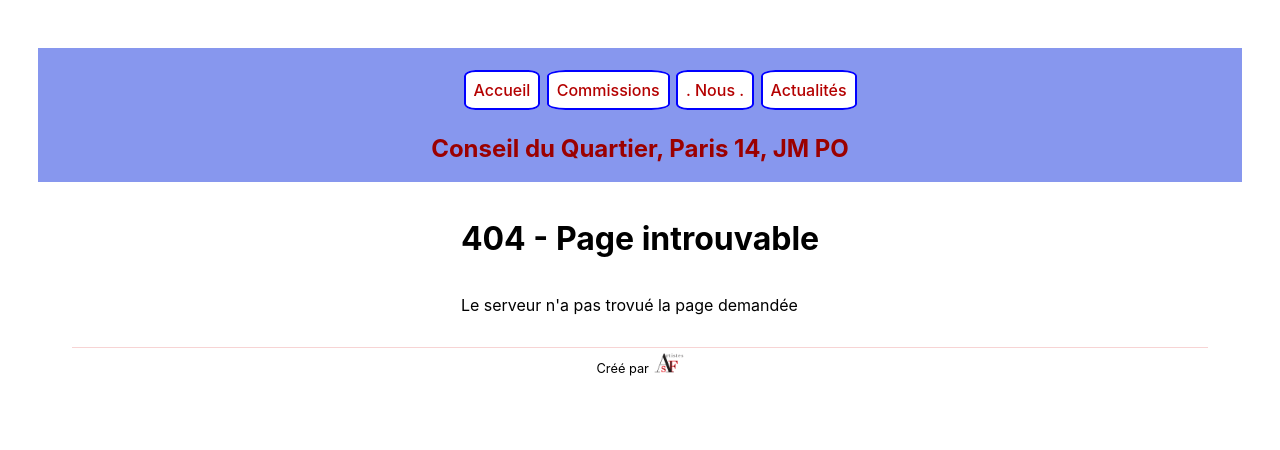
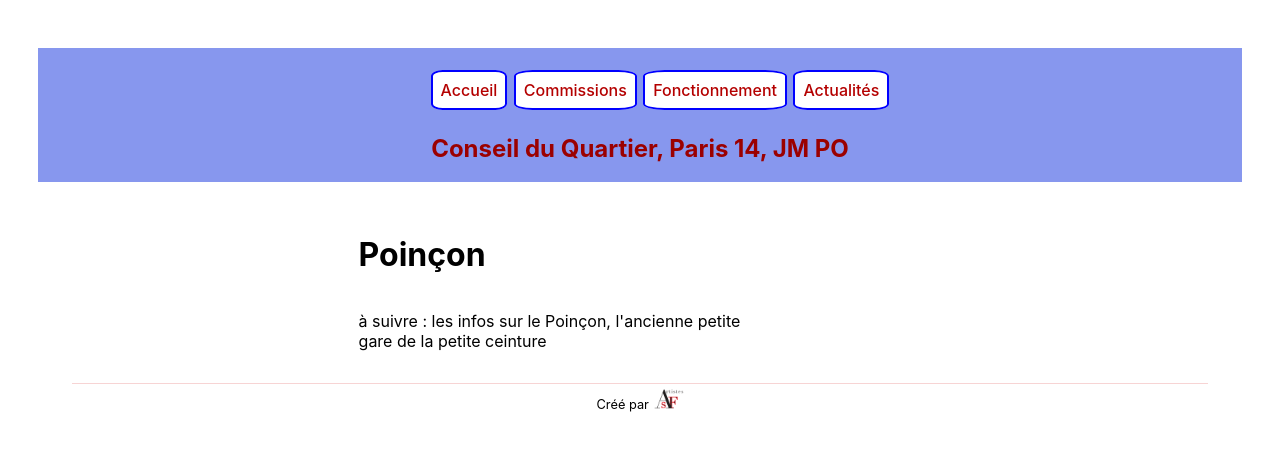
Before and after one commit to helgaParis/animation, a Next.js app: page /poincon in a window 1280 px wide. Before the commit this address had no page. Shown: the top 450 px of the page. Built offline with nearby package versions, Linux system fonts and the light colour scheme.

Commit message:
added content and pages

```diff
--- a/components/layout.js
+++ b/components/layout.js
@@ -68,6 +68,11 @@ export default function Layout({ children}) {
                                     </Link>
                                 </li>
                                 <li >
+                                    <Link href="/poincon">
+                                    <a title="Commission Poinçon" >Poinçon</a>
+                                    </Link>
+                                </li>
+                                <li >
                                     <Link href="/projets">
                                     <a title="Projets des commissions" >Projets</a>
                                     </Link>
@@ -81,7 +86,7 @@ export default function Layout({ children}) {
                         </li>
                         <li>
                             <Link href="/comitee">
-                            <a title="Nous" >. Nous .</a>
+                            <a title="Le fonctionnement du Conseil" >Fonctionnement</a>
                             </Link>
                             <ul className={styles.menu2}>
                                 <li>
--- a/pages/comitee.js
+++ b/pages/comitee.js
@@ -12,8 +12,9 @@ export default function Commitee() {
       </Head>
       <main className={styles.main}>
 
-        <h1 className={styles.title}>Le Comitée d'Animation</h1>
-
+        <h1 className={styles.title}>Le Comité d'Animation</h1>
+        <p>Réferent: Eric Bouchaud</p>
+        <p>Liste des membres du comité d'animation voir sur le site de la mairie: </p>
         <p>
 
         <a href="https://www.mairie14.paris.fr/vie-citoyenne/les-conseils-de-quartier/le-conseil-de-quartier-jean-moulin-porte-d-orleans-226" rel="noopener" target="_blank"> Page de la mairie: Les membres des commitées d'animation </a>
--- a/pages/index-echt.js
+++ b/pages/index-echt.js
@@ -19,7 +19,7 @@ export default function Home() {
             <div className={stylesPlan.row}>
                 <div className={stylesPlan.column}>
                     <h2>Qu’est-ce qu’un conseil de quartier ?</h2>
-                    <p>Le conseil de quartier est une commission consultative du conseil d’arrondissement, politiquement neutre,
+                    <p>Le conseil de quartier est une instance consultative du conseil d’arrondissement, politiquement neutre,
                         qui regroupe des habitants du quartier désireux de s’investir dans la vie de leur quartier et d’oeuvrer à
                         l’amélioration et au dynamisme de leur environnement local. C’est à la fois un lieu d’information,
                         d’échange et de dialogue entre les citoyens du quartier, mais aussi un lieu d’initiatives et de projets sur toutes les thématiques
--- /dev/null
+++ b/pages/poincon.js
@@ -0,0 +1,23 @@
+import Head from 'next/head'
+import Layout, { siteTitle } from '../components/layout'
+import styles from '../styles/Home.module.css'
+import utilStyles from '../styles/layout.module.css'
+
+export default function Poincon() {
+    return (
+        <Layout >
+        <Head>
+          <title>{siteTitle}</title>
+        </Head>
+        <main className={styles.main}>
+        <div className={utilStyles.textgauche}>
+            <h1 className={styles.main} >Poinçon</h1>
+
+            <p>à suivre : les infos sur le Poinçon, l'ancienne petite gare de la petite ceinture</p>
+        </div>
+
+
+      </main>
+      </Layout>
+    )
+  }
--- a/pages/urbanisme.js
+++ b/pages/urbanisme.js
@@ -14,8 +14,9 @@ export default function Urbanisme() {
 
         <h1 className={styles.title}> La Commission Urbanisme </h1>
             {/* un module qui prend des infos standard d'un api? */}
+
             <p>Membres : ...</p>
-            <p>Réferent : ...</p>
+            <p>Réferent : Eric </p>
             <p>Prochaine Réunion : ...</p>
             <p>nous contacter : </p>
         <h1> Projet Porte d'Orléans</h1>
```
